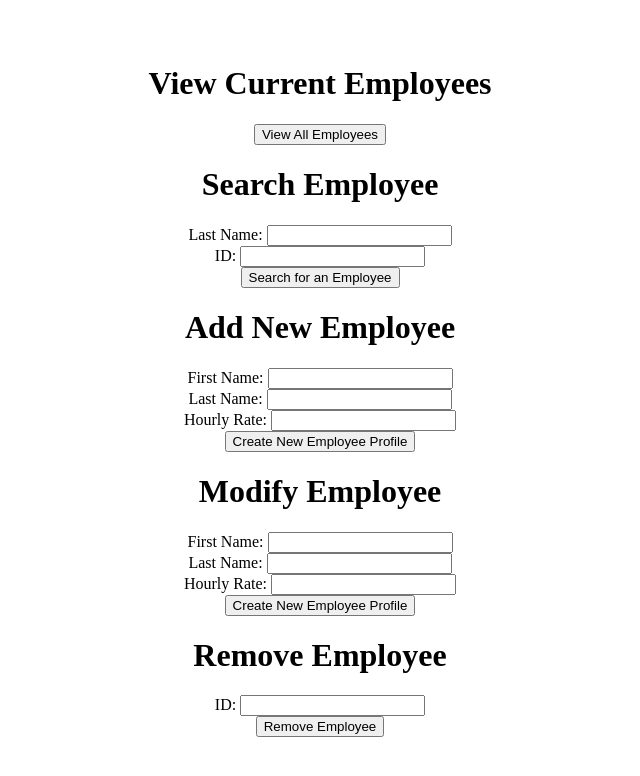
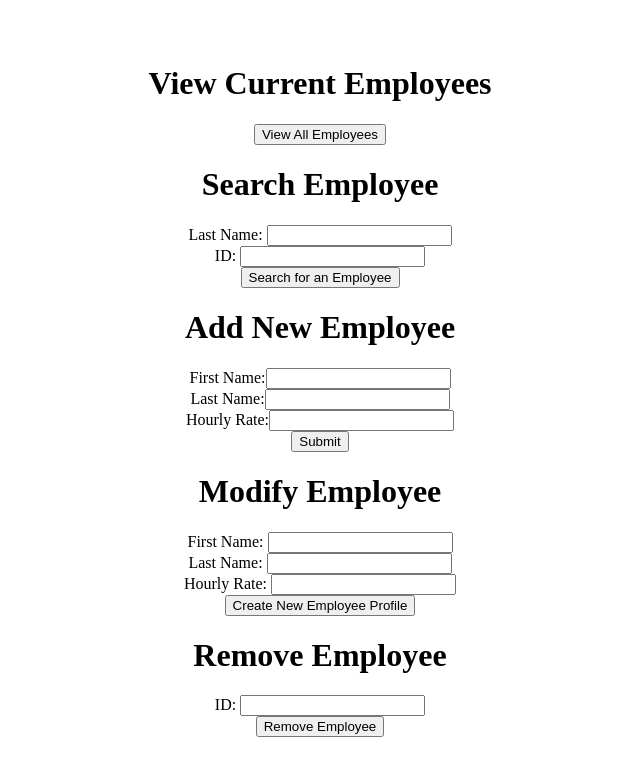
Before and after one commit to Daniel-Choiniere/agileSchedule, a website: page index.html in a window 1280 px wide. Shown: the whole page, without its empty margins (320-960 px from the left). Drawn offline with Linux system fonts and the light colour scheme.

Commit message:
some basic functionality on adding a new employee to database

```diff
--- a/employee.js
+++ b/employee.js
@@ -8,7 +8,6 @@ const employeeSchema = new Schema({
     },
     id: {
         type: Number,
-        required:[true, 'ID field is required']
     },
     timeIn: {
         type: String,
--- a/index.html
+++ b/index.html
@@ -21,12 +21,16 @@
     <button id="individualEmployee">Search for an Employee</button>
 
     <h1>Add New Employee</h1>
-    <form method="post" action"/addEmployee">
-        First Name: <input id="fname" type="text" name="fname"><br>
-        Last Name: <input id="lname" type="text" name="lname"><br>
-        Hourly Rate: <input id="salary" type="number" name="salary"><br>
+    <form method="POST" action="http://careerdevs18-liftedresearch.c9users.io:8080/api/employees/">
+        <label>First Name:<input type="text" name="fname" required></label>
+        <br>
+        <label>Last Name:<input type="text" name="lname" required></label>
+        <br>
+        <label>Hourly Rate:<input type="text" name="payrate" required></label>
+        <br>
+        <input type="submit" value="Submit">
     </form>
-    <button onclick="createEmployee()">Create New Employee Profile</button>
+
 
     <h1>Modify Employee</h1>
     <form method="post" action"/modifyEmployee">
@@ -37,7 +41,7 @@
     <button onclick="createEmployee()">Create New Employee Profile</button>
 
     <h1>Remove Employee</h1>
-    <form method="delete" action"/deleteEmployee">
+    <form method="DELETE" action"/deleteEmployee">
         ID: <input id="id" type="number" name="id"><br>
     </form>
     <button onclick="deleteEmployee()">Remove Employee</button>
```
Also changed, not shown: index.js (+13 -1 lines).
